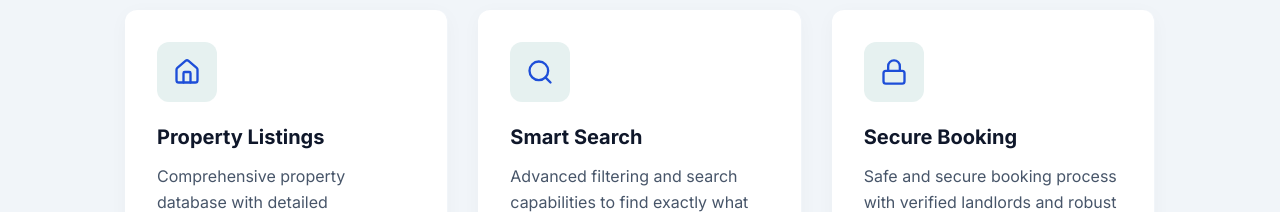
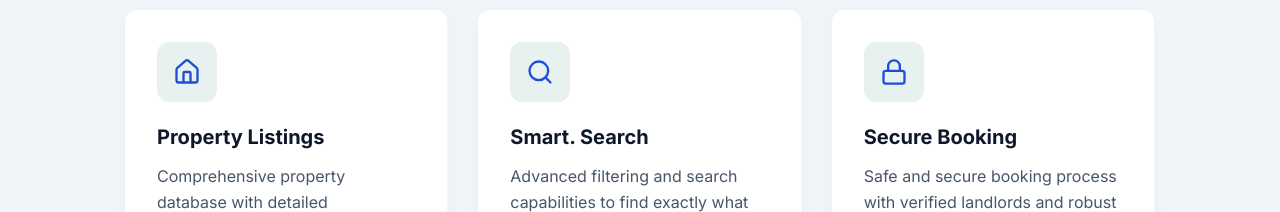
Before and after one commit to Demagalawrence/nestoria, a React (Vite) app in the folder frontend/: page /about in a window 1280 px wide. Shown: the part 1260-1472 px from the top of the page. Built offline with nearby package versions, Linux system fonts and the light colour scheme; no server answers.

Commit message:
Update About.jsx

```diff
--- a/frontend/src/pages/About.jsx
+++ b/frontend/src/pages/About.jsx
@@ -48,7 +48,7 @@ const About = () => {
               </div>
               <div className="feature-item">
                 <div className="feature-icon"><Search size={28} /></div>
-                <h3>Smart Search</h3>
+                <h3>Smart. Search</h3>
                 <p>Advanced filtering and search capabilities to find exactly what you're looking for with precision.</p>
               </div>
               <div className="feature-item">
```
